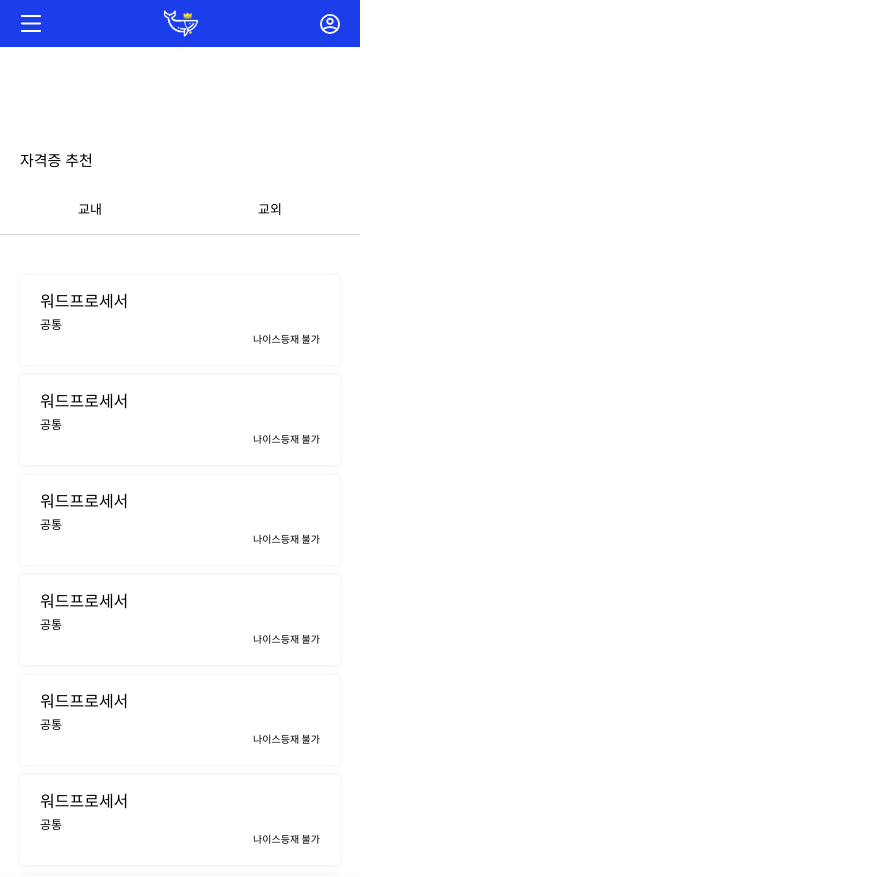
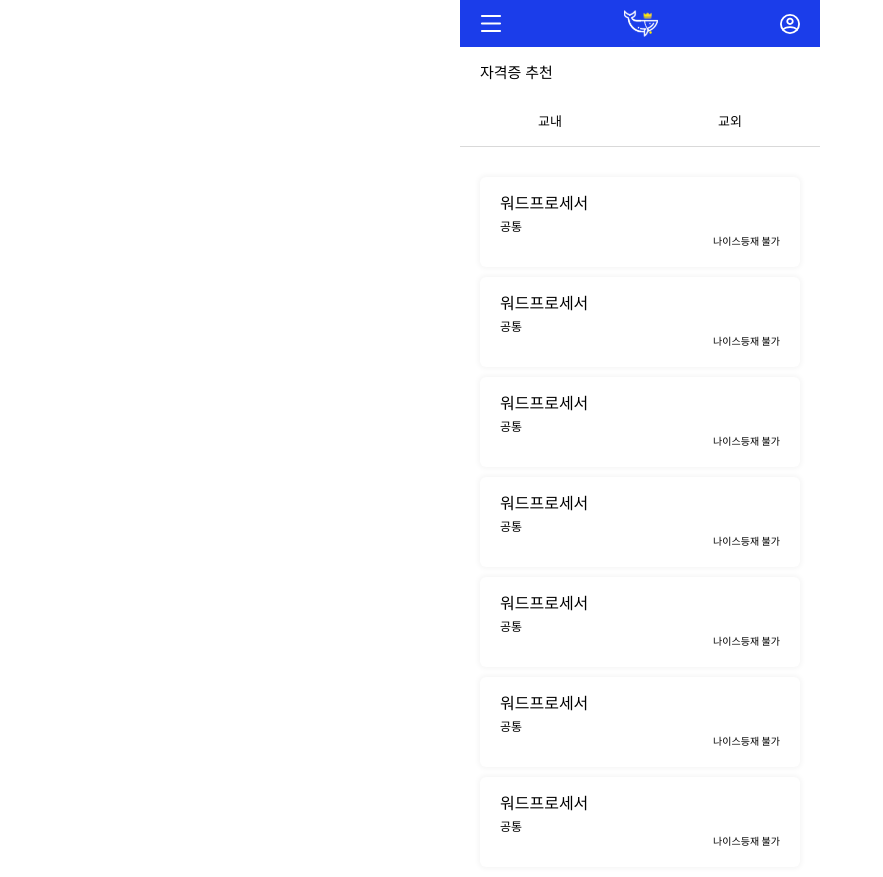
Before and after one commit to 2024Narsha/NARSHA-WEB, a React (Vite) app: page /license in a window 1280 px wide. Shown: the whole page, without its empty margins (0-883 px from the left). Before the commit the page ends 800 px from the top, so only its background shows below. Built offline with nearby package versions, Linux system fonts and the light colour scheme.

Commit message:
feat: post_see_more 완료

```diff
--- a/src/components/OptionBar/style.css
+++ b/src/components/OptionBar/style.css
@@ -12,17 +12,19 @@
 }
 
 .option-bar-container {
-  max-width: 360px;
-  height: 147px;
-  padding: 47px 20px 0 20px;
+  width: 360px;
+  height: 100px;
+  padding: 18px 20px 0 20px;
   background-color: white;
-  border-bottom: 1px solid #D9D9D9
+  border-bottom: 1px solid #D9D9D9;
+  position: fixed;
+  z-index: 1;
 }
 
 .option-bar-title {
   text-color: #222222;
   font-size: 15px;
-  margin: 18px 0 33px 0;
+  margin: 0 0 33px 0;
 }
 
 .option-wrap {
--- a/src/components/PostDetail/index.tsx
+++ b/src/components/PostDetail/index.tsx
@@ -2,6 +2,7 @@ import './style.css'
 import BottomButton from "../BottomButton";
 import Header from "../Header/Header";
 import TopBar from "../TopBar";
+import Footer from '../Footer/Footer';
 
 const PostDetail = () => {
 
@@ -21,12 +22,12 @@ const PostDetail = () => {
 
       <div className='post-attribute-wrap'>
         <div className='attribute'>
-          <h2>신청 기한</h2>
+          <p className='attribute-title' >신청 기한</p>
           <p>2024.09.23 ~ 10.18</p>
         </div>
         <div className='split-line'></div>
         <div className='attribute'>
-          <h2>교내 / 교외</h2>
+          <p className='attribute-title' >교내 / 교외</p>
           <p>교외 대회</p>
         </div>
       </div>
@@ -42,6 +43,7 @@ const PostDetail = () => {
       </div>
 
       <BottomButton />
+      <Footer />
     </div>
   )
 }
--- a/src/components/PostDetail/style.css
+++ b/src/components/PostDetail/style.css
@@ -62,22 +62,38 @@
   height: 60px;
   background-color: white;
   border: 1px solid #888888;
+  margin: 20px 0;
+  padding: 0 26px;
   display: flex;
   justify-content: space-between;
   align-items: center;
 }
 
 .attribute {
-  width: 108px;
+  width: 50%;
   height: 30px;
+  display: flex;
+  flex-direction: column;
+  justify-content: space-between;
+  align-items: left;
 }
 
+.attribute-title {
+  font-size: 10px;
+  color: #888888;
+}
 
+.attribute p {
+  font-size: 12px;
+  font-weight: 400;
+  color: #444444;
+}
 
 .split-line {
   width: 1px;
   height: 30px;
   background-color: #888888;
+  margin: 0 26px;
 }
 
 .post-detail-text {
--- a/src/pages/CategoryList/CategoryList.tsx
+++ b/src/pages/CategoryList/CategoryList.tsx
@@ -1,6 +1,6 @@
 import React from 'react';
 import Header from '../../components/Header/Header';
-import Footer from '../../components/BottomBar/Footer';
+import Footer from '../../components/Footer/Footer';
 import './CategoryList.css'
 
 const CategorySearch = () => {
--- a/src/pages/License/index.tsx
+++ b/src/pages/License/index.tsx
@@ -5,10 +5,10 @@ import './style.css'
 
 const License = () => {
   return (
-    <div className='container'>
+    <div className='license-container'>
       <Header></Header>
       <OptionBar />
-      <div className='contents'>
+      <div className='license-contents'>
         <LicenseItem/>
         <LicenseItem/>
         <LicenseItem/>
--- a/src/pages/License/style.css
+++ b/src/pages/License/style.css
@@ -18,18 +18,19 @@ body{
   }
 }
 
-.container {
+.license-container {
   max-width: 360px;
   height: 100%;
   margin: 0 auto;
   background-color: #FCFCFC;
 }
 
-.contents {
+.license-contents {
   max-width: 360px;
-  height: 80vh;
+  min-height: 100vh;
   overflow-y: scroll;
   margin: 0 auto;
-  padding: 30px 20px 0 20px;
+  margin-top: 47px;
+  padding: 120px 20px 0 20px;
   background-color: white;
 }
--- a/src/pages/Main/Main.tsx
+++ b/src/pages/Main/Main.tsx
@@ -1,6 +1,6 @@
 import './Main.css';
 import Header from '../../components/Header/Header';
-import Footer from '../../components/BottomBar/Footer';
+import Footer from '../../components/Footer/Footer';
 import React, { useState, useEffect } from 'react';
 import PreviewList from '../../components/PreviewList';
 import ContestView from '../../components/ContestView';
--- a/src/pages/contentWrite/index.tsx
+++ b/src/pages/contentWrite/index.tsx
@@ -1,7 +1,7 @@
 import React, { useEffect, useState } from 'react';
 import { setDeadline } from './setDeadline';
 import Header from '../../components/Header/Header';
-import Footer from '../../components/BottomBar/Footer';
+import Footer from '../../components/Footer/Footer';
 import TabBar from './tab-bar'
 import Button from './button';
 import './index.css';
```
Also changed, not shown: src/components/Footer/Footer.css (renamed from src/components/BottomBar/Footer.css), src/components/Footer/Footer.tsx (renamed from src/components/BottomBar/Footer.tsx).
